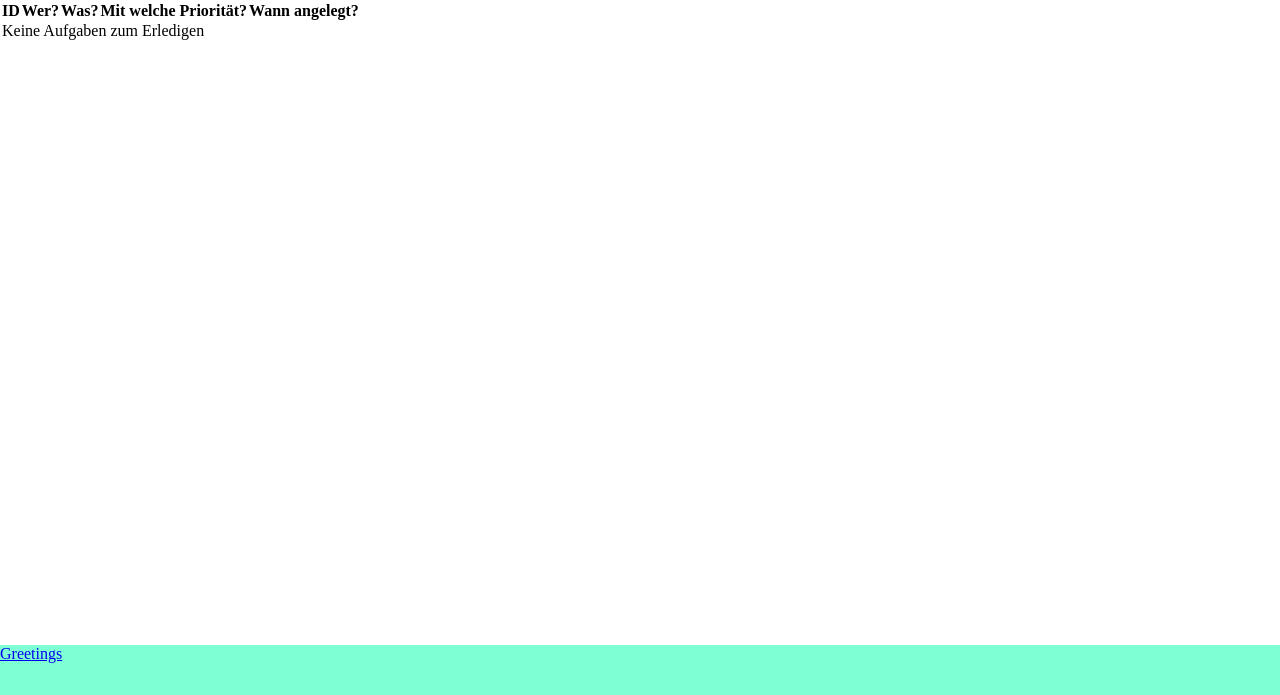
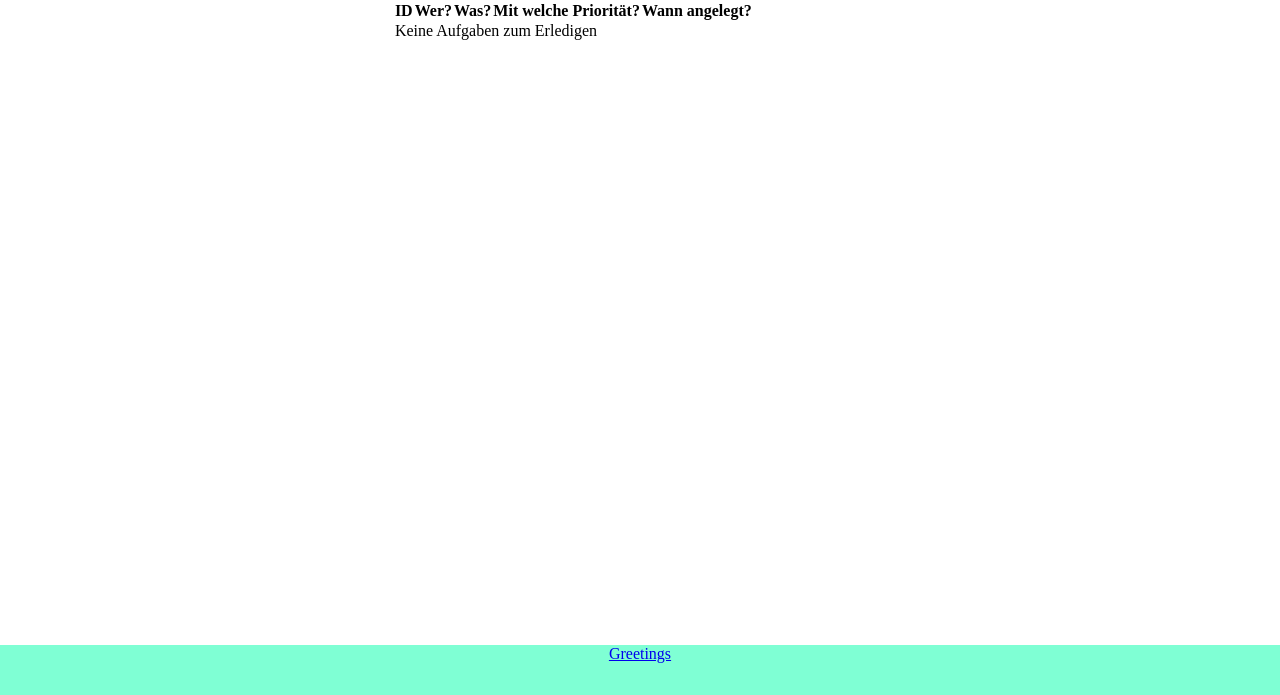
Before and after one commit to nerdishnature/TryOut, a plain HTML site: page index.html in a window 1280 px wide. Shown: the part 105-800 px from the top of the page. Drawn offline with Linux system fonts and the light colour scheme.

Commit message:
Update style.css

```diff
--- a/style.css
+++ b/style.css
@@ -29,9 +29,16 @@ header p {
 
 main {
     flex: 1;
+    margin-left: auto;
+    margin-right: auto;
+}
+
+main a:hover {
+    scale: 1.5;
 }
 
 footer {
     min-height: 50px;
     background-color: var(--primaryColor);
+    text-align: center;
 }
```
